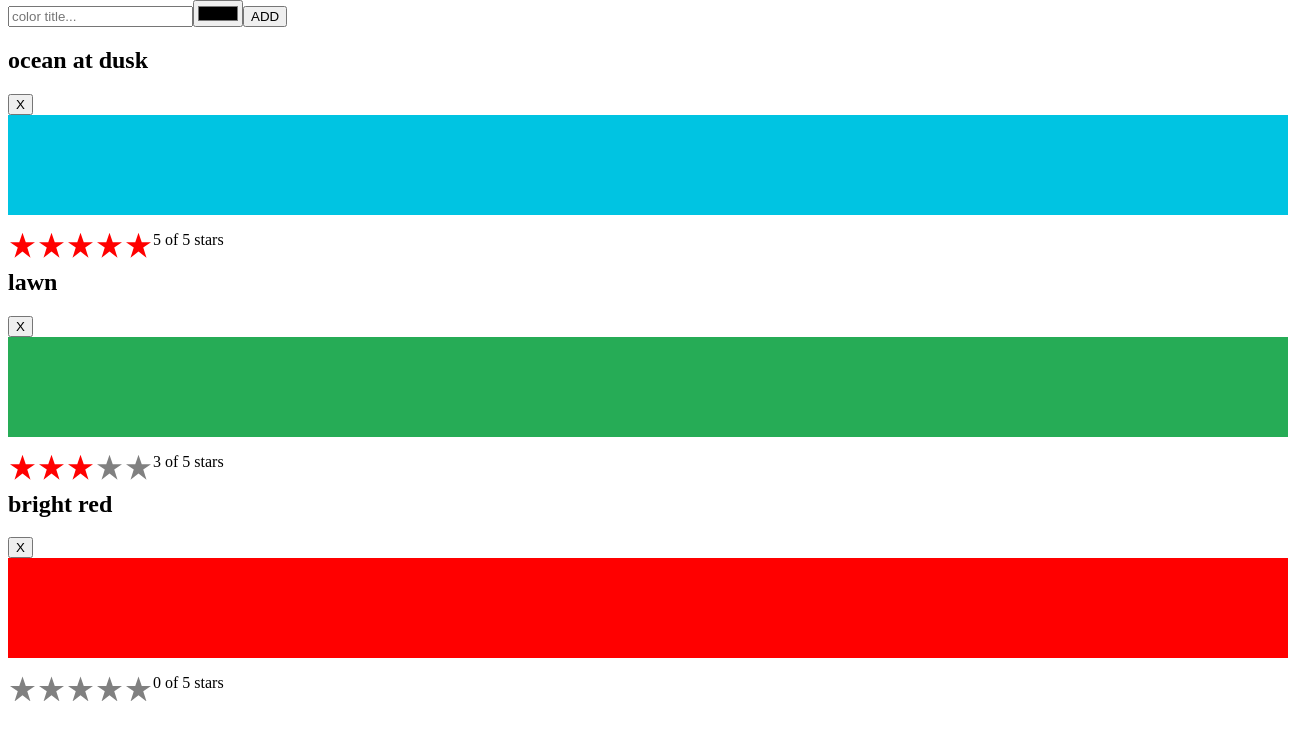
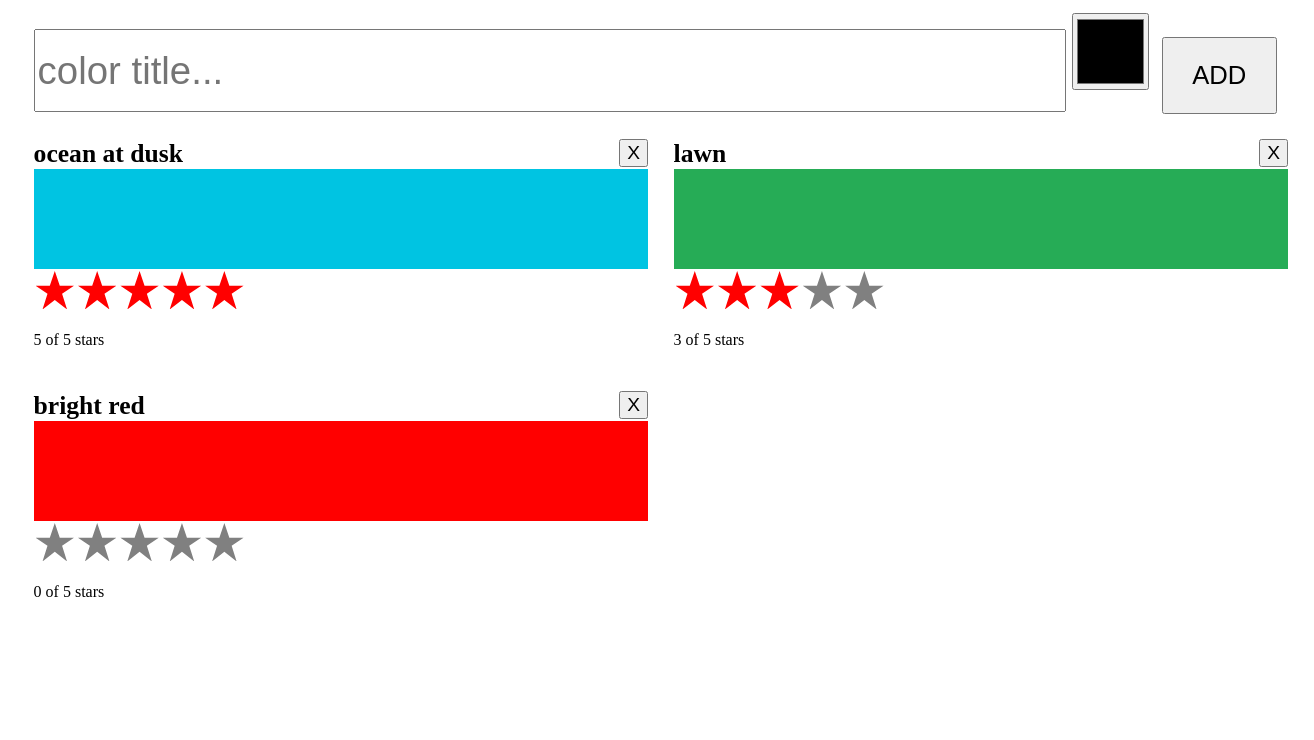
Before and after one commit to JaySinco/NetTools, a React app in the folder render/: page / in a window 1280 px wide. Shown: the top 740 px of the page, 1314 px wide, since content can reach past the window. Built offline with nearby package versions, Linux system fonts and the light colour scheme; the HTML template or start-up script is replaced by a standard one.

Commit message:
add class name for css

```diff
--- a/render/src/components/add-color-form.tsx
+++ b/render/src/components/add-color-form.tsx
@@ -16,7 +16,7 @@ class AddColorForm extends React.Component {
 
     render() {
         return (
-            <form onSubmit={this.submit}>
+            <form onSubmit={this.submit} className="color-form">
                 <input
                     ref={this.textRef}
                     type="text"
--- a/render/src/components/color-list.tsx
+++ b/render/src/components/color-list.tsx
@@ -6,7 +6,7 @@ import colorRatingStore from "./color-rating-store"
 const ColorList = observer(() => {
     const { colors, fullmark, onRatingChange, onColorRemove } = colorRatingStore
     return (
-        <div>
+        <div className="color-list">
             {colors.length <= 0 ? (
                 <p>No Colors Listed. (Add a Color)</p>
             ) : (
--- a/render/src/components/color.tsx
+++ b/render/src/components/color.tsx
@@ -20,17 +20,17 @@ const Color = (props: Props) => {
         onColorRemove,
     } = props
     return (
-        <section>
+        <section className="color-card">
+            <div>
                 <h1>{title}</h1>
                 <button onClick={(_) => onColorRemove()}>X</button>
+            </div>
             <div style={{ backgroundColor: color, height: "100px" }}></div>
-            <div>
             <StarRating
                 fullmark={fullmark}
                 rating={rating}
                 onRatingChange={(newRating) => onRatingChange(newRating)}
             />
-            </div>
         </section>
     )
 }
--- a/render/src/components/star-rating.tsx
+++ b/render/src/components/star-rating.tsx
@@ -10,7 +10,7 @@ type Props = {
 const StarRating = (props: Props) => {
     const { fullmark, rating, onRatingChange } = props
     return (
-        <div>
+        <div className="star-rating">
             {[...Array(fullmark).keys()].map((i) => (
                 <Star
                     selected={i + 1 <= rating ? true : false}
--- a/render/src/css/style.css
+++ b/render/src/css/style.css
@@ -5,15 +5,16 @@
     top: 0px;
     bottom: 0px;
     margin: 0px;
-    padding: 0px;
+    padding-left: 2vw;
+    padding-top: 1vw;
 }
 
 .star {
     cursor: pointer;
-    height: 25px;
-    width: 25px;
+    height: 3vw;
+    width: 3vw;
     margin: 2px;
-    float: left;
+    display: inline-block;
     background-color: grey;
     clip-path: polygon(
         50% 0%,
@@ -32,3 +33,43 @@
 .star.selected {
     background-color: red;
 }
+
+.star-rating p {
+    display: block;
+}
+
+.color-card {
+    display: inline-block;
+    width: 48vw;
+    padding-right: 2vw;
+    padding-top: 2vw;
+}
+
+.color-card h1 {
+    font-size: 2vw;
+    display: inline;
+}
+
+.color-card button {
+    font-size: 1.5vw;
+    float: right;
+}
+
+.color-form input[type="text"] {
+    font-size: 3vw;
+    width: 80vw;
+    height: 6vw;
+    margin-right: 0.5vw;
+}
+
+.color-form input[type="color"] {
+    width: 6vw;
+    height: 6vw;
+    margin-right: 1vw;
+}
+
+.color-form button {
+    font-size: 2vw;
+    height: 6vw;
+    width: 9vw;
+}
```
Lines whose indentation alone changed are shown as unchanged.
